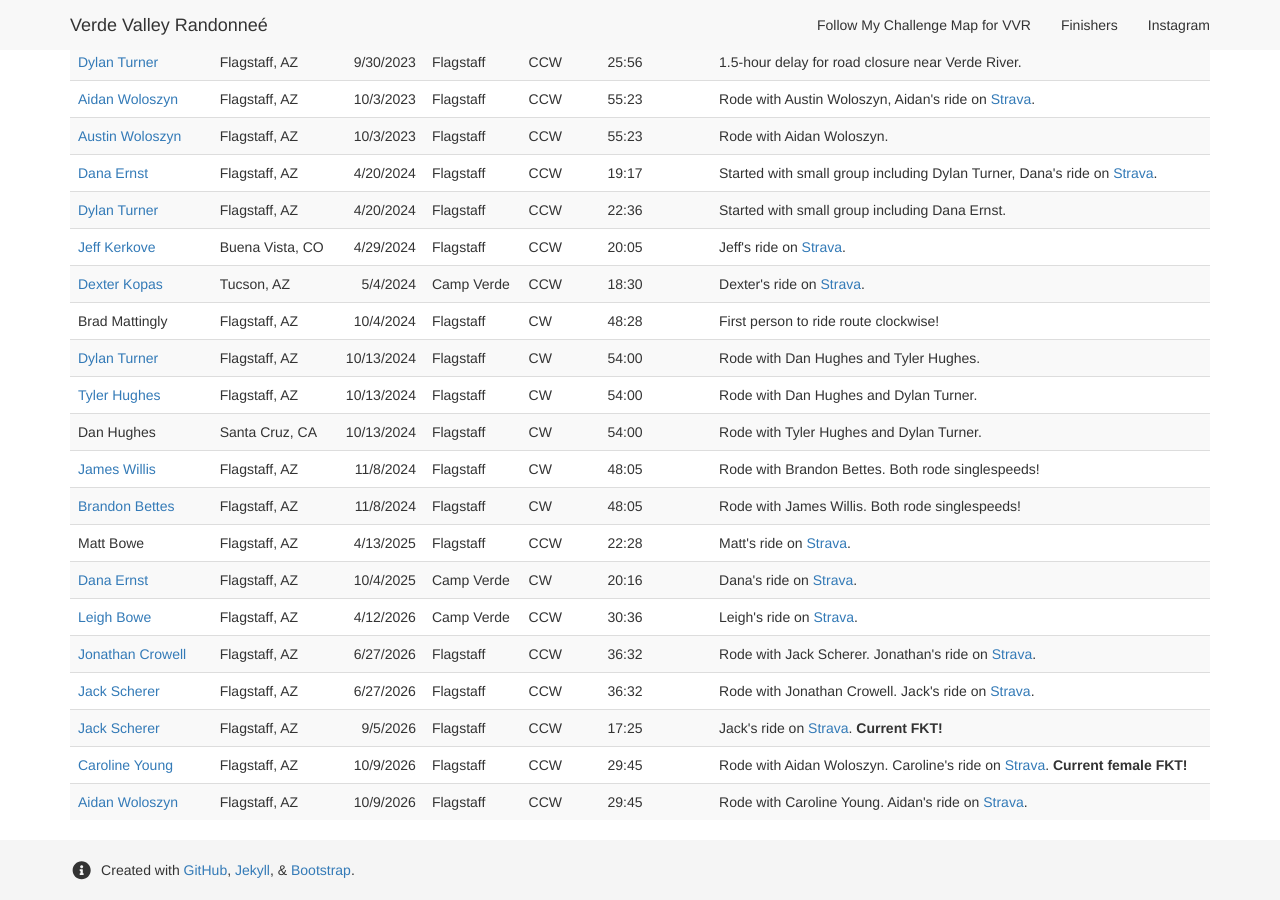
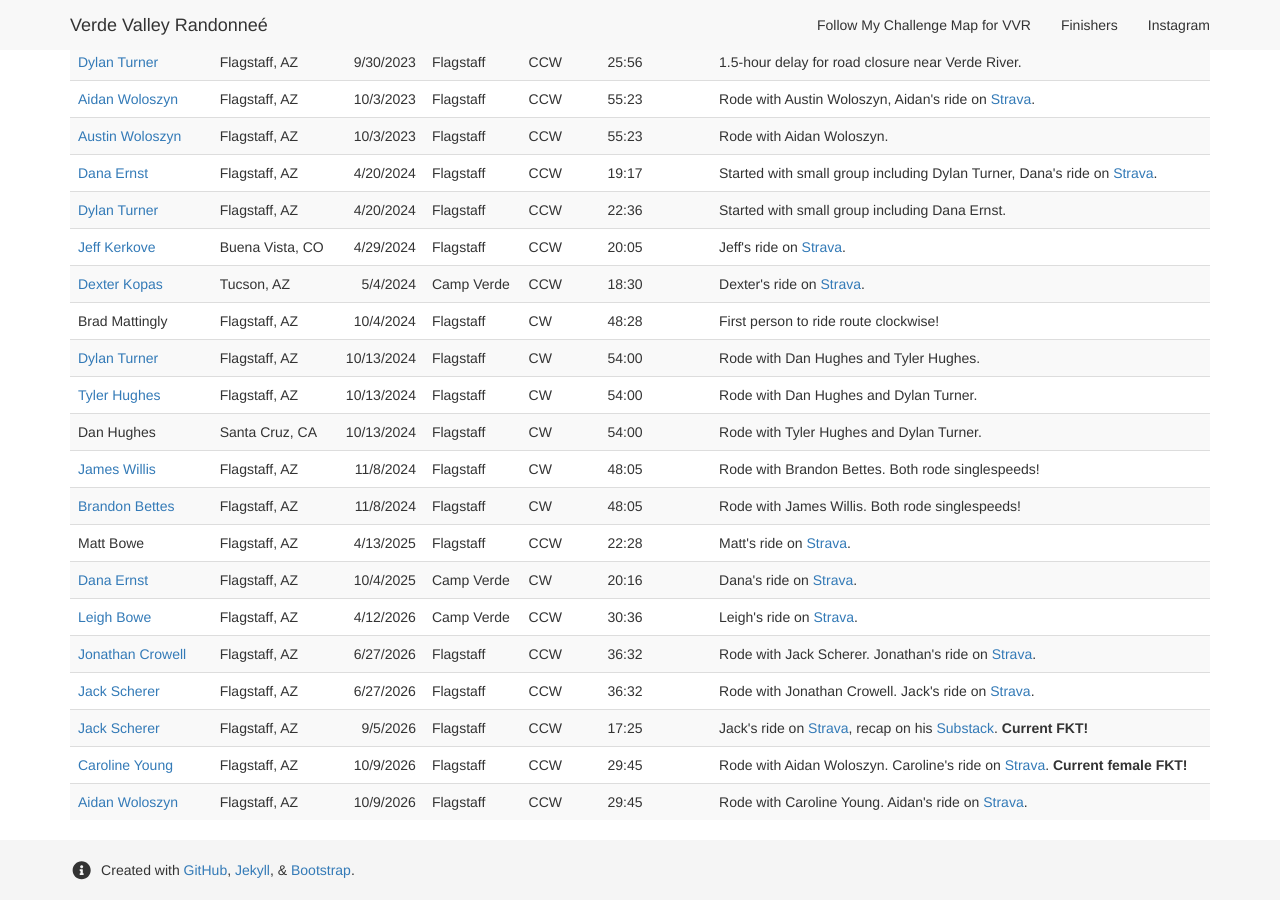
Before and after one commit to dcernst/VerdeValleyRandonnee, a Jekyll site: the page built from finishers.md, in a window 1280 px wide and 900 px high, scrolled down 575 px. Built offline with Jekyll 4.4.1, drawn with Linux system fonts in a browser that asks for light colours; nearby versions of some CDN libraries.

Commit message:
Added Jack's Substack

```diff
--- a/finishers.md
+++ b/finishers.md
@@ -142,7 +142,7 @@ text-align: right;
 </tr>
 
 <tr>
-<td><a href="https://www.instagram.com/jack.scherer/">Jack Scherer</a></td> <td>Flagstaff, AZ</td> <td>9/5/2026</td> <td>Flagstaff</td> <td>CCW</td> <td>17:25</td> <td>Jack's ride on <a href="https://www.strava.com/activities/20062337091">Strava</a>. <b>Current FKT!</b></td>
+<td><a href="https://www.instagram.com/jack.scherer/">Jack Scherer</a></td> <td>Flagstaff, AZ</td> <td>9/5/2026</td> <td>Flagstaff</td> <td>CCW</td> <td>17:25</td> <td>Jack's ride on <a href="https://www.strava.com/activities/20062337091">Strava</a>, recap on his <a href="https://sheerspeed.substack.com/p/verde-valley-randonnee">Substack</a>. <b>Current FKT!</b></td>
 </tr>
 
 <tr>
```
